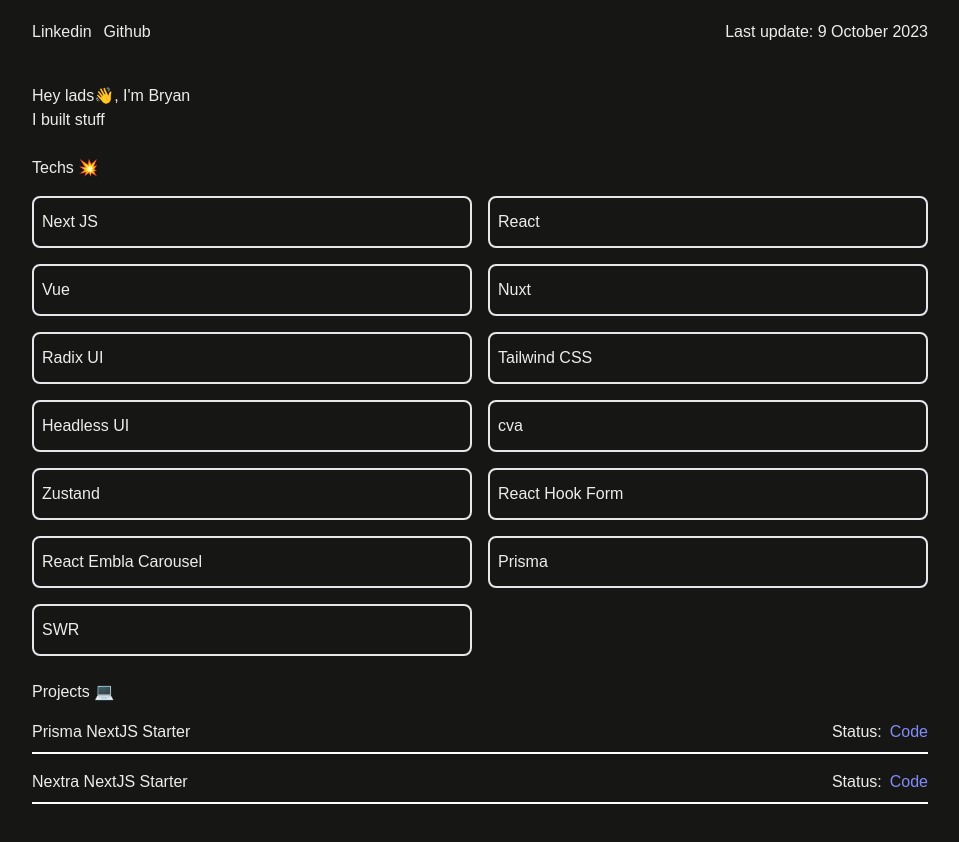
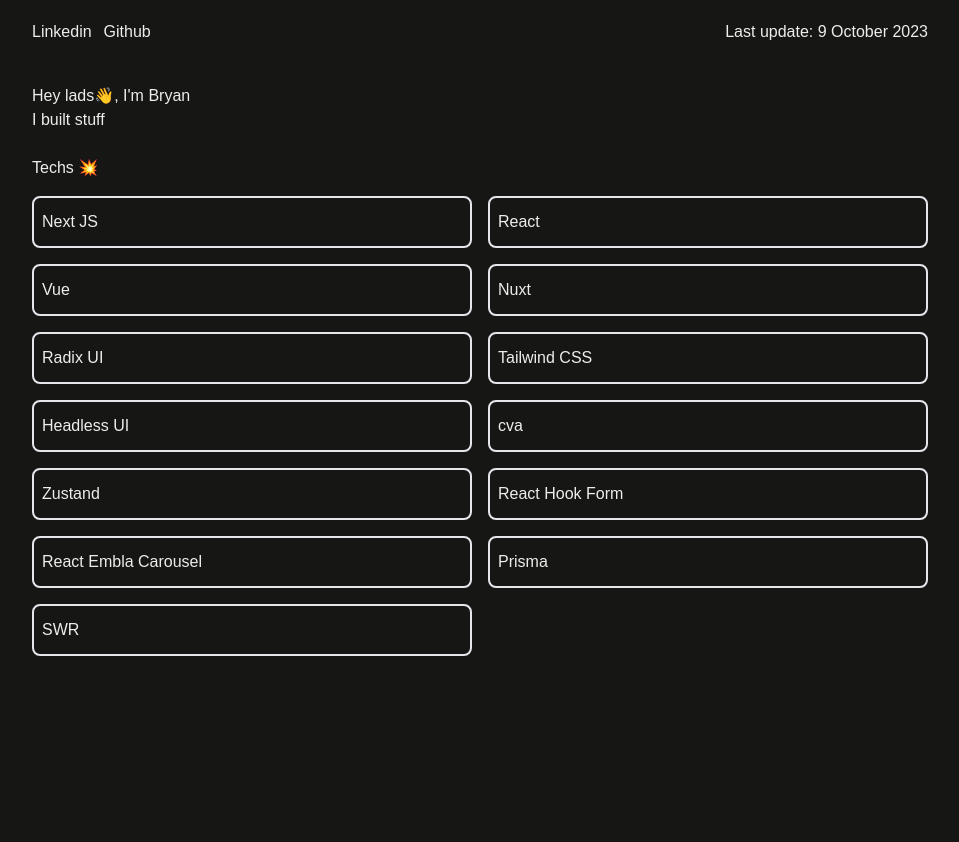
Before and after one commit to Shoko118/portfolio, a Next.js app: page / in a window 1280 px wide. Shown: the whole page, without its empty margins (160-1119 px from the left). After the commit the page ends 800 px from the top, so only its background shows below. Built offline with nearby package versions, Linux system fonts and the light colour scheme; a web font is replaced by a local one.

Commit message:
:fire: Remove

```diff
--- a/app/page.tsx
+++ b/app/page.tsx
@@ -1,4 +1,3 @@
-import Projects from "@/components/Projects";
 import TechStacks from "@/components/TechStacks";
 
 export default function HomePage() {
@@ -8,7 +7,6 @@
       <div className="">I built stuff</div>
 
       <TechStacks />
-      <Projects />
     </section>
   );
 }
--- a/components/Projects.tsx
+++ /dev/null
@@ -1,52 +0,0 @@
-"use client";
-
-import { projects } from "@/data";
-import { Project } from "@/data/index.type";
-import { twMerge } from "tailwind-merge";
-
-export default function Projects() {
-  function handleHref(href: Project["href"]) {
-    window.open(href, "_blank");
-  }
-
-  return (
-    <section className="mt-6 mb-10 animate-fade-up animate-ease-in-out animate-duration-1000">
-      <div>Projects 💻</div>
-
-      <div className="mt-4 space-y-4">
-        {projects.map((project, index) => (
-          <div key={index} onClick={() => handleHref(project.href)}>
-            <div className="cursor-pointer border-b-2 pb-2 border-white md:flex items-center justify-between">
-              <p>{project.title}</p>
-              <div className="block">
-                <div className="flex items-start md:place-content-end">
-                  Status: <Tag type="status" value={project.status} />
-                </div>
-              </div>
-            </div>
-          </div>
-        ))}
-      </div>
-    </section>
-  );
-}
-
-function Tag({ type, value }: { type: Project["status"]; value: string }) {
-  const colorMap: Record<string, string> = {
-    "status-code": "text-indigo-400",
-    "status-production": "text-blue-400",
-  };
-
-  const key: string = `${type}-${value}` as keyof typeof colorMap;
-  const textColor: string = colorMap[key];
-
-  return (
-    <div className={twMerge("rounded-full ml-2", textColor)}>
-      {capitalizeFirstLetter(value)}
-    </div>
-  );
-}
-
-function capitalizeFirstLetter(string: string): string {
-  return string.charAt(0).toUpperCase() + string.slice(1);
-}
--- a/data/index.ts
+++ b/data/index.ts
@@ -1,4 +1,4 @@
-import { Project, Tech } from "./index.type";
+import { Tech } from "./index.type";
 
 export const techs: Tech[] = [
   { name: "Next JS", href: "https://nextjs.org/docs/app" },
@@ -18,16 +18,3 @@
   { name: "Prisma", href: "https://www.prisma.io/" },
   { name: "SWR", href: "https://swr.vercel.app/" },
 ];
-
-export const projects: Project[] = [
-  {
-    title: "Prisma NextJS Starter",
-    status: "code",
-    href: "https://github.com/Shoko118/next-prisma-todo",
-  },
-  {
-    title: "Nextra NextJS Starter",
-    status: "code",
-    href: "https://github.com/Shoko118/nextra-docs",
-  },
-];
--- a/data/index.type.ts
+++ b/data/index.type.ts
@@ -2,9 +2,3 @@
   name: string;
   href: string;
 }
-
-export interface Project {
-  title: string;
-  status: string;
-  href: string;
-}
```
